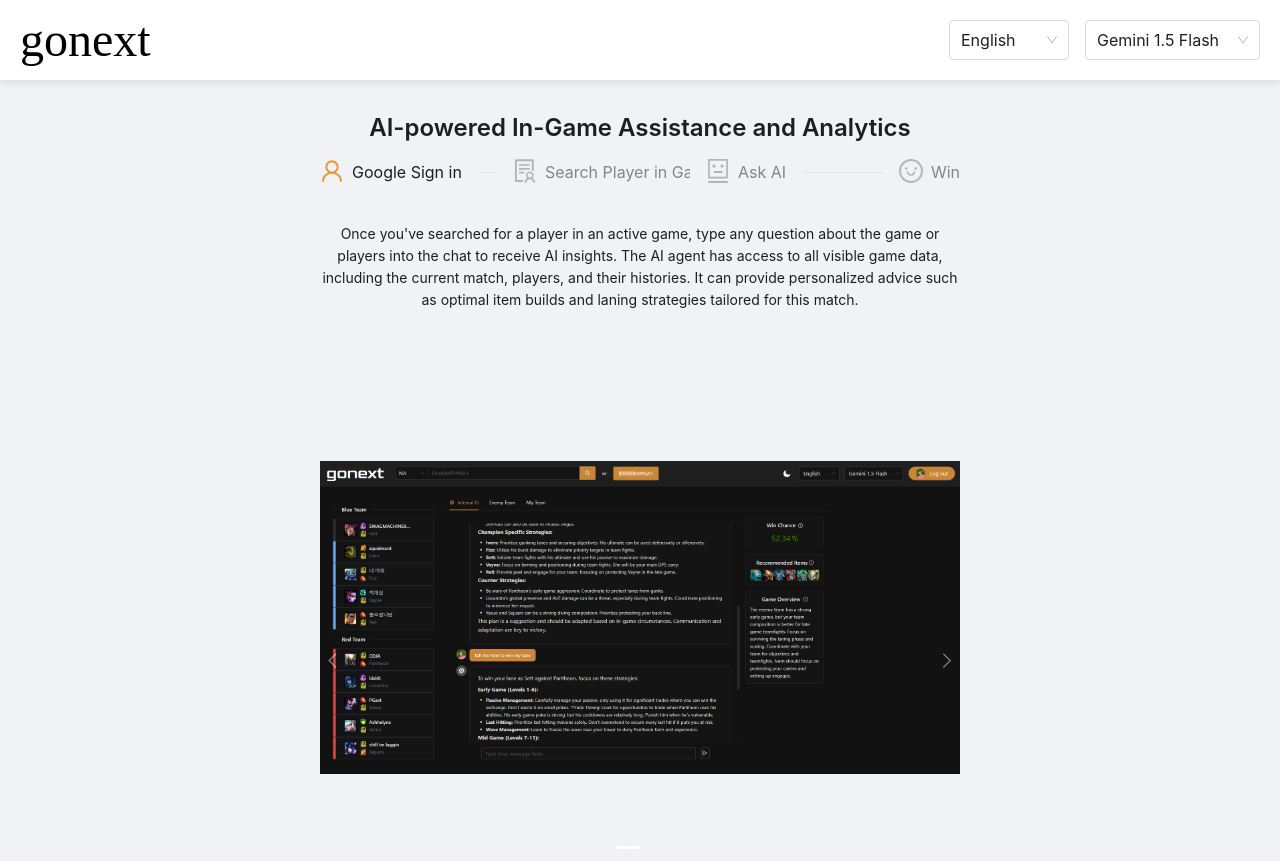
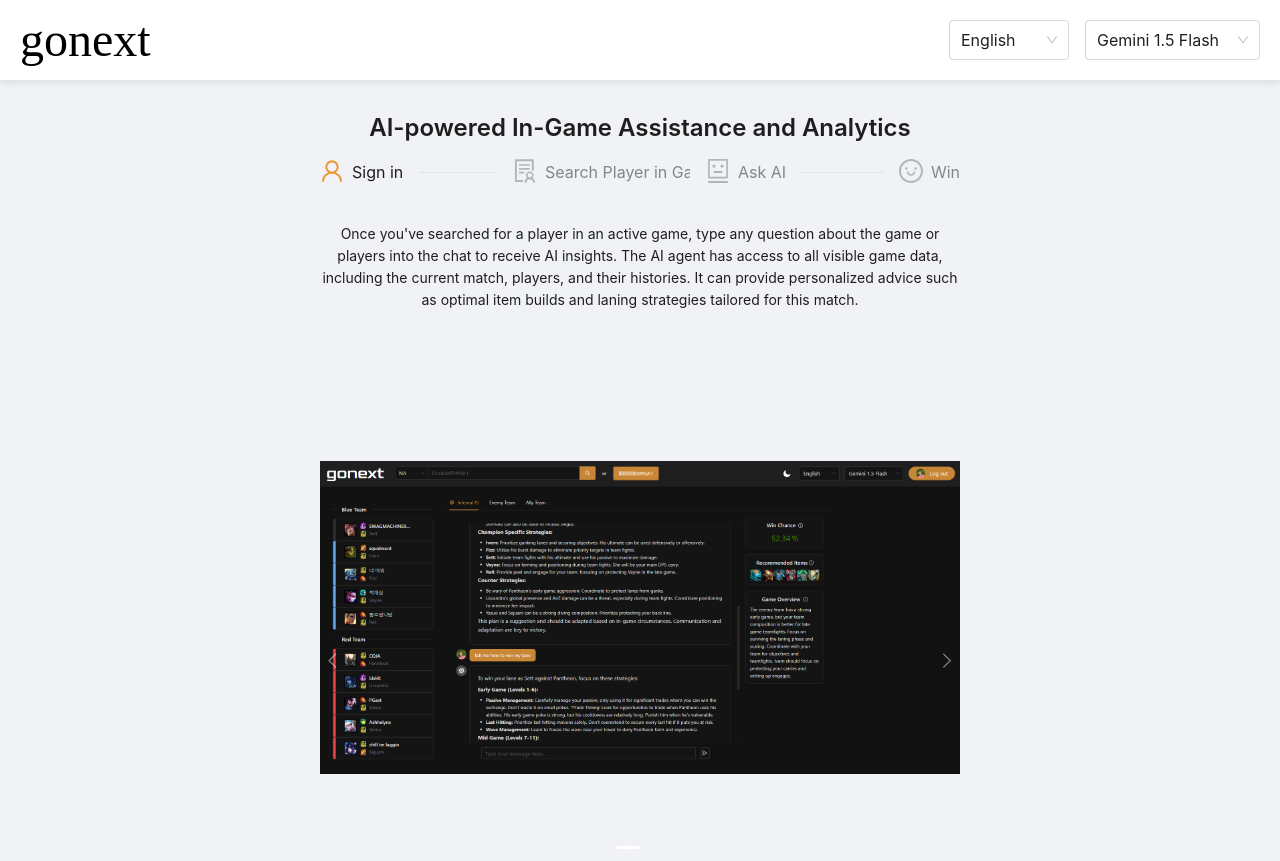
Before and after one commit to kostadindev/GONEXT, a React (Create React App) app in the folder frontend/: page / in a window 1280 px wide. Built offline with nearby package versions, Linux system fonts and the light colour scheme; no server answers; a web font is replaced by a local one.

Commit message:
update styling

```diff
--- a/frontend/src/features/active-game/active-game-tabs/active-game-tabs.tsx
+++ b/frontend/src/features/active-game/active-game-tabs/active-game-tabs.tsx
@@ -67,7 +67,7 @@ export const ActiveGameTabs = ({ game }: { game: Game | null }) => {
         items={items}
         style={{ backgroundColor: "transparent" }}
       />
-      <div className="flex flex-col p-5">
+      <div className="flex flex-col pt-5">
         {selectedView === "chat" && <GameOverview game={game} />}
         {game && allies?.map((ally) => ally.puuid).includes(selectedView) && (
           <PlayerView game={game} playerPuuid={selectedView} />
--- a/frontend/src/features/home/home.tsx
+++ b/frontend/src/features/home/home.tsx
@@ -41,7 +41,7 @@ const HomePage: React.FC = () => {
         { title: "Win", status: "wait", icon: <SmileOutlined /> },
       ]
     : [
-        { title: "Google Sign in", status: "process", icon: <UserOutlined /> },
+        { title: "Sign in", status: "process", icon: <UserOutlined /> },
         {
           title: "Search Player in Game",
           status: "wait",
--- a/frontend/src/features/layout/header/header.tsx
+++ b/frontend/src/features/layout/header/header.tsx
@@ -67,7 +67,7 @@ export const Header: React.FC = () => {
         */}
         {user ? (
           <Button
-            type="primary"
+            // type="primary"
             size="large"
             onClick={onLogout}
             className="cool-button"
```
